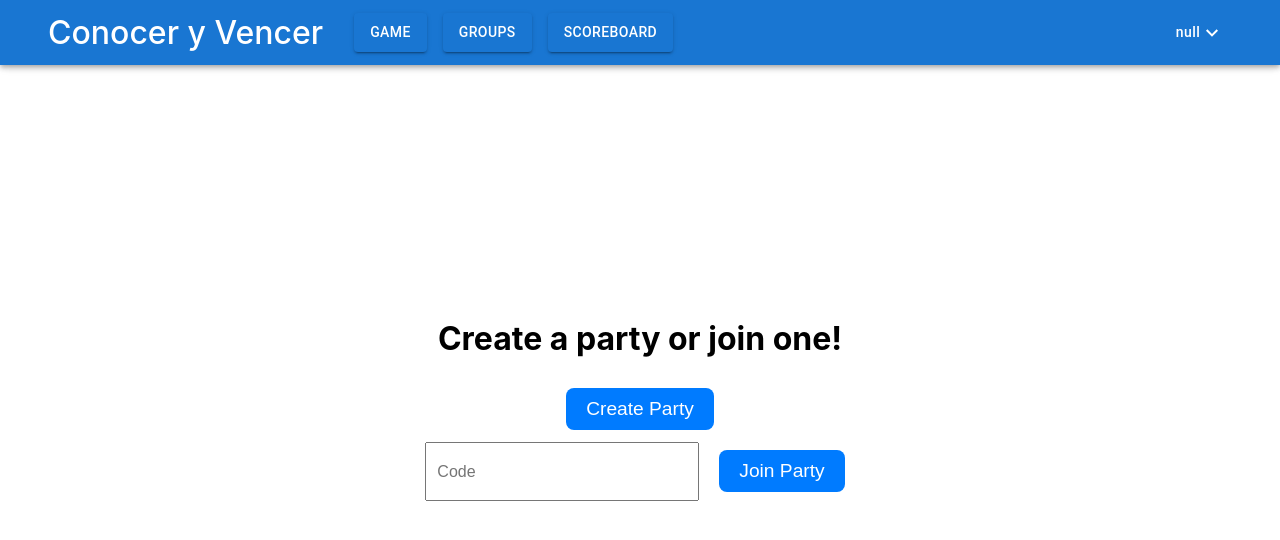
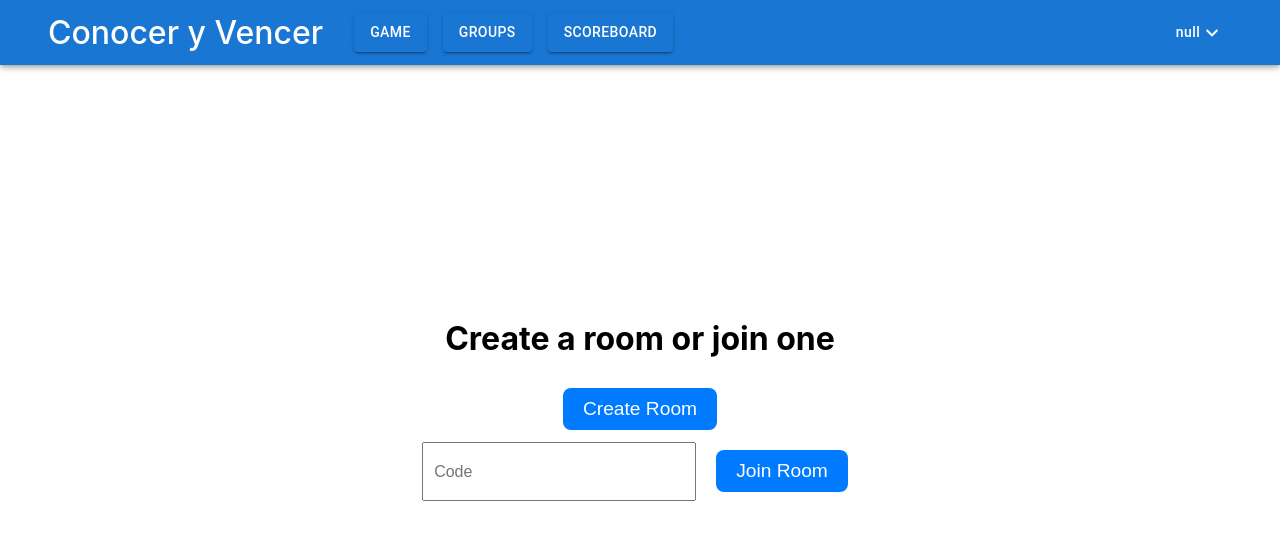
Before and after one commit to Arquisoft/wiq_en2a, a React (Create React App) app in the folder webapp/: page /game/multi-player in a window 1280 px wide. Shown: the top 540 px of the page. Built offline with nearby package versions, Linux system fonts and the light colour scheme; no server answers.

Commit message:
Menu multiplayer localized

```diff
--- a/webapp/src/components/game/multiplayer/MenuMultiplayer.tsx
+++ b/webapp/src/components/game/multiplayer/MenuMultiplayer.tsx
@@ -1,6 +1,7 @@
 import { FC, useState } from 'react'
 import { SocketProps, UserPlayer } from './GameMultiPlayer';
 import './menu-multiplayer.scss'
+import { useTranslation } from 'react-i18next';
 
 interface MenuMultiplayerProps {
   socket: SocketProps;
@@ -14,6 +15,7 @@ const MenuMultiplayer: FC<MenuMultiplayerProps> = ({socket, handleCurrentStage,
     const totalPoints = localStorage.getItem('score');
     const uuid = localStorage.getItem('uuid');
     const [typedCode, setTypedCode] = useState<string>();
+    const { t } = useTranslation();
 
     const createParty = () => {
       handleCurrentStage(2);
@@ -39,13 +41,13 @@ const MenuMultiplayer: FC<MenuMultiplayerProps> = ({socket, handleCurrentStage,
 
     return (
       <div className="container">
-        <h1>Create a party or join one!</h1>
+        <h1>{t('menu_multiplayer_create_or_join')}</h1>
         <button onClick={createParty} className="create-party-button">
-          Create Party
+          {t('menu_multiplayer_create')}
         </button>
         <div>
           <input className="join-party-input" placeholder="Code" onChange={(e) => setTypedCode(e.target.value)}></input>
-          <button className="join-party-button" onClick={joinParty}>Join Party</button>
+          <button className="join-party-button" onClick={joinParty}>{t('menu_multiplayer_join')}</button>
         </div>
       </div>
     )
--- a/webapp/src/i18n.ts
+++ b/webapp/src/i18n.ts
@@ -31,6 +31,9 @@ i18n
                     lobby_multiplayer_exit: 'Exit',
                     lobby_multiplayer_start_game: 'Start game',
                     lobby_multiplayer_loading_questions: 'Loading questions...',
+                    menu_multiplayer_create_or_join: 'Create a room or join one',
+                    menu_multiplayer_create: 'Create Room',
+                    menu_multiplayer_join: 'Join Room',
                     profile_uuid: 'User ID:',
                     profile_name: 'Name:',
                     profile_created_at: 'Account creation date:',
@@ -68,6 +71,9 @@ i18n
                     lobby_multiplayer_exit: 'Salir',
                     lobby_multiplayer_start_game: 'Comenzar partida',
                     lobby_multiplayer_loading_questions: 'Cargando preguntas...',
+                    menu_multiplayer_create_or_join: 'Crea un sala o únete a una',
+                    menu_multiplayer_create: 'Crear Sala',
+                    menu_multiplayer_join: 'Unirse a Sala',
                     profile_uuid: 'ID del jugador:',
                     profile_name: 'Nombre:',
                     profile_created_at: 'Fecha de creación de cuenta:',
```
